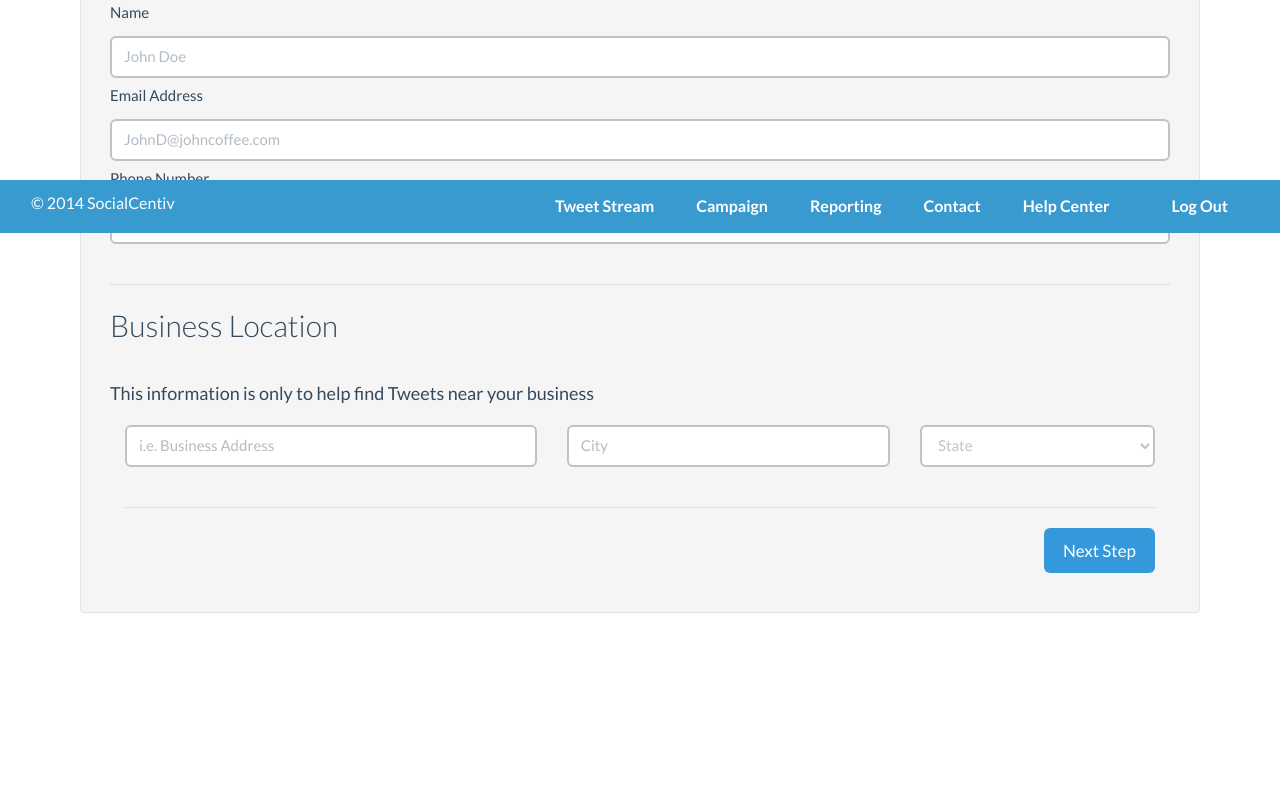
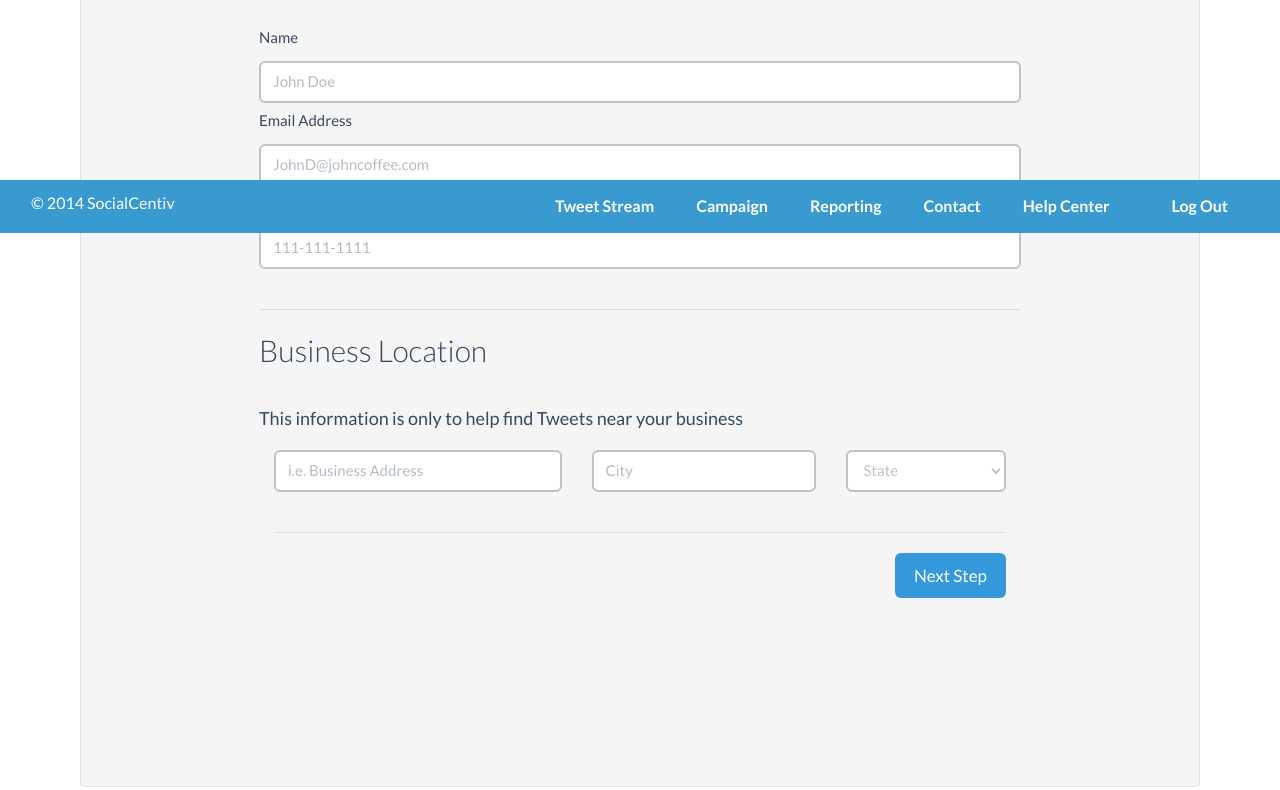
Before and after one commit to bautistaI/SC_Angular, a website: page app/index.html at #/setup/details in a window 1280 px wide. Shown: the part 567-1357 px from the top of the page. Before the commit the page ends 1200 px from the top, so only its background shows below. Drawn offline with nearby package versions, Linux system fonts and the light colour scheme.

Commit message:
updated to css

```diff
--- a/app/INSTRUCTIONS.TXT
+++ b/app/INSTRUCTIONS.TXT
@@ -2,3 +2,5 @@
 
 - add the file to your index.html
 - add the dependency to the module in app.js
+
+change added by socialcompass
--- a/app/app.scss
+++ b/app/app.scss
@@ -73,6 +73,11 @@ li{
 }
 .add-space-right{
   margin-right: 10px;
+}
+
+// --- FIXME!  Needs media queries
+.well{
+  padding: 15%;
 }
 /* --- Animation --- */
 // main container ==============
```
Also changed, not shown: app/partials/setup/setup.details.html (+1 -0 lines), app/app.css.
